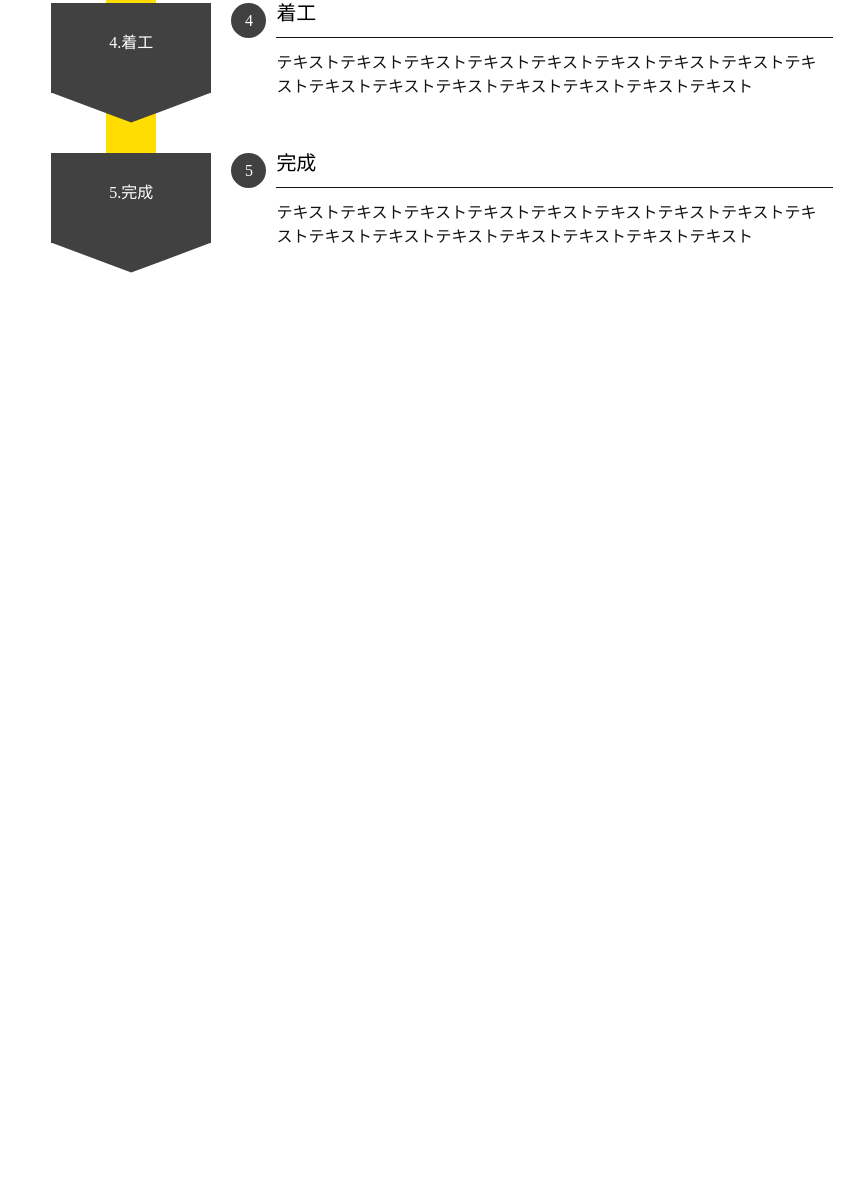
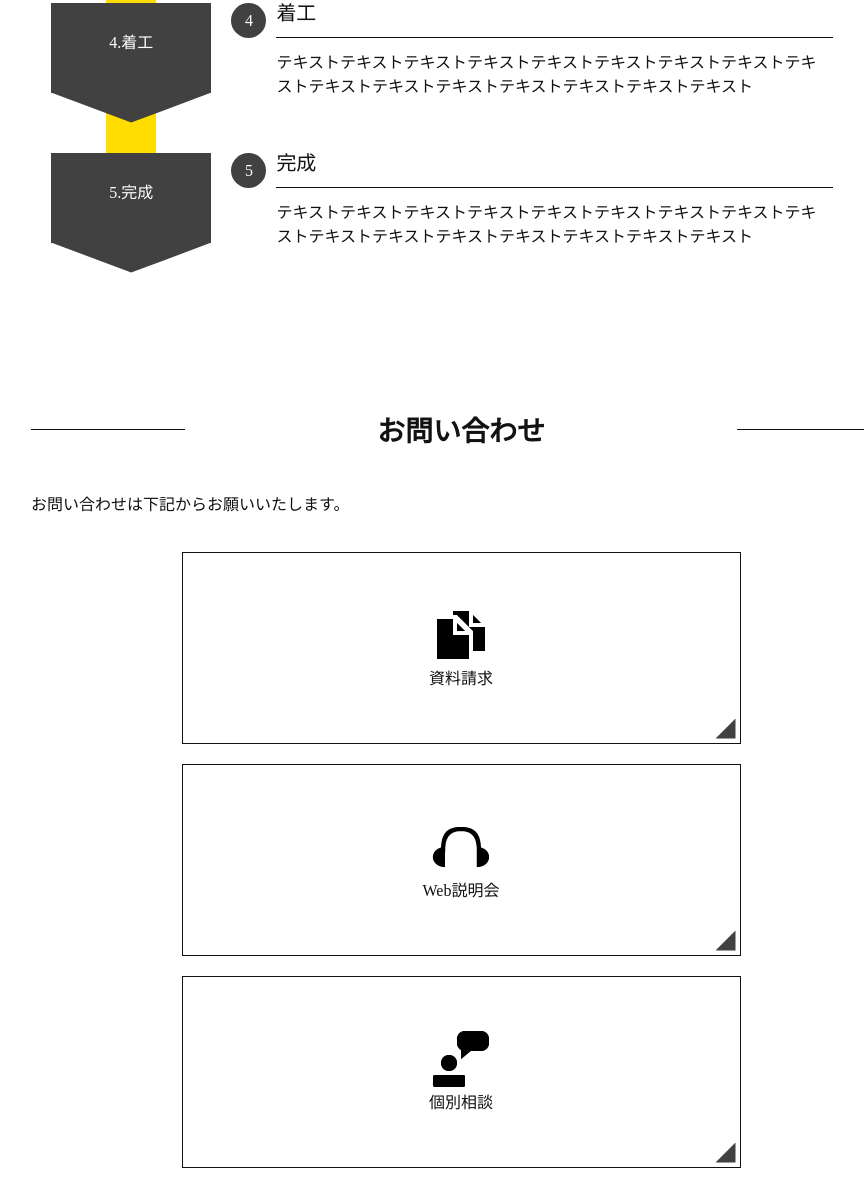
Before and after one commit to NobuhiroMishima/Codejump_Corporate, a plain HTML site: page index.html in a window 1280 px wide. Shown: the part 2823-4011 px from the top of the page, without its empty margins (347-1211 px from the left). Before the commit the page ends 3149 px from the top, so only its background shows below. Drawn offline with Linux system fonts and the light colour scheme.

Commit message:
お問い合わせセクションの追加

```diff
--- a/_common.scss
+++ b/_common.scss
@@ -9,7 +9,7 @@ $cChartYellow: #FFDD00;
 $contentMaxWidth: 900px;
 $breakpoints: 960px;
 
-.examples, .features, .flow{
+.examples, .features, .flow, .contact{
     @media screen and (min-width:$breakpoints) {
         max-width: $contentMaxWidth;
     }
--- a/index.html
+++ b/index.html
@@ -128,6 +128,24 @@
                     </ul>
                 </div>
             </section>
+            <section class="contact">
+                <h2 class="contact__title">お問い合わせ</h2>
+                <p class="contact__description">お問い合わせは下記からお願いいたします。</p>
+                <ul class="contact__kinds">
+                    <li class="contact__kinds__item"><a class="contact__kinds__item__link" href="#">
+                        <img class="contact__kinds__item__icon" src="images/icon-document.png" alt="">
+                        <p class="contact__kinds__item__body">資料請求</p>
+                    </a></li>
+                    <li class="contact__kinds__item"><a class="contact__kinds__item__link" href="#">
+                        <img class="contact__kinds__item__icon" src="images/icon-seminar.png" alt="">
+                        <p class="contact__kinds__item__body">Web説明会</p>
+                    </a></li>
+                    <li class="contact__kinds__item"><a class="contact__kinds__item__link" href="#">
+                        <img class="contact__kinds__item__icon" src="images/icon-talk.png" alt="">
+                        <p class="contact__kinds__item__body">個別相談</p>
+                    </a></li>
+                </ul>
+            </section>
         </main>
 
 
--- a/style.scss
+++ b/style.scss
@@ -399,6 +399,7 @@ main{
                         font-size: 20px;
                         line-height: 20px;
                         margin-bottom: 28px;
+                        color: $cBlack;
 
                         &::after{
                             content: '';
@@ -421,5 +422,60 @@ main{
         }
     }
 
+    & .contact{
+        padding: 0 20px;
+        margin: 0 auto;
+        &__title{
+            margin-bottom: 40px;
+        }
+
+        &__description{
+            font-size: 16px;
+            color: $cBlack;
+            margin-bottom: 35px;
+        }
+
+        &__kinds{
+            display: flex;
+            flex-direction: column;
+            align-items: center;
+
+            list-style: none;
+            padding-left: 0;
+
+            &__item{
+                position: relative;
+                height: 192px;
+                width: 65%;
+                border: 1px solid $cBlack;
+                margin-bottom: 20px;
+                text-align: center;
+
+                &::after{
+                    content: '';
+                    position: absolute;
+                    bottom: 4px;
+                    right: 4px;
+                    width: 20px;
+                    height: 20px;
+                    background-color: $cBgBlack;
+                    clip-path: polygon(100% 0, 0% 100%, 100% 100%);
+
+                }
+
+                &__link{
+                    display: block;
+                    height: 100%;
+                }
+
+                &__icon{
+                    padding-top: 50px;
+                    margin: 0 auto;
+                }
+
+            }
+        }
+    }
+
 
 }
```
Also changed, not shown: style.css.
